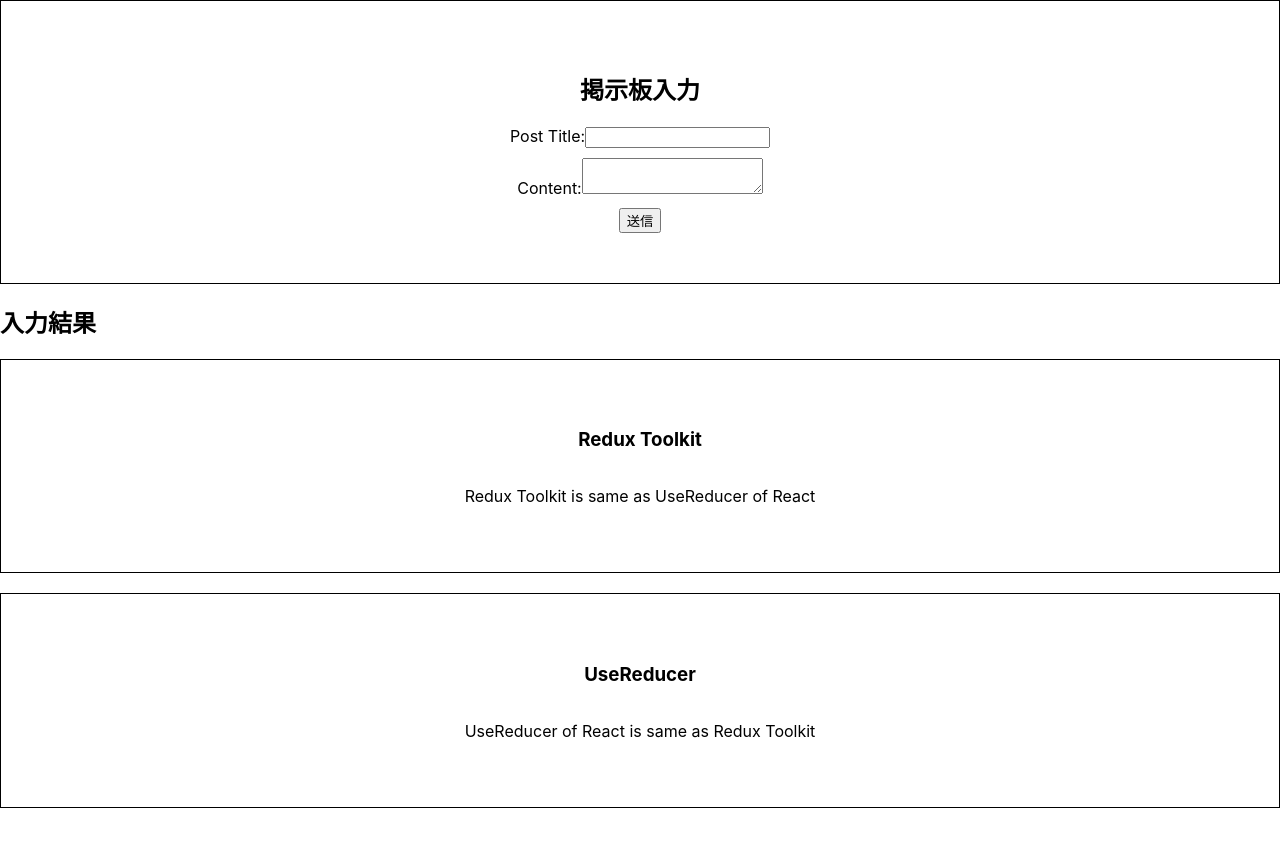
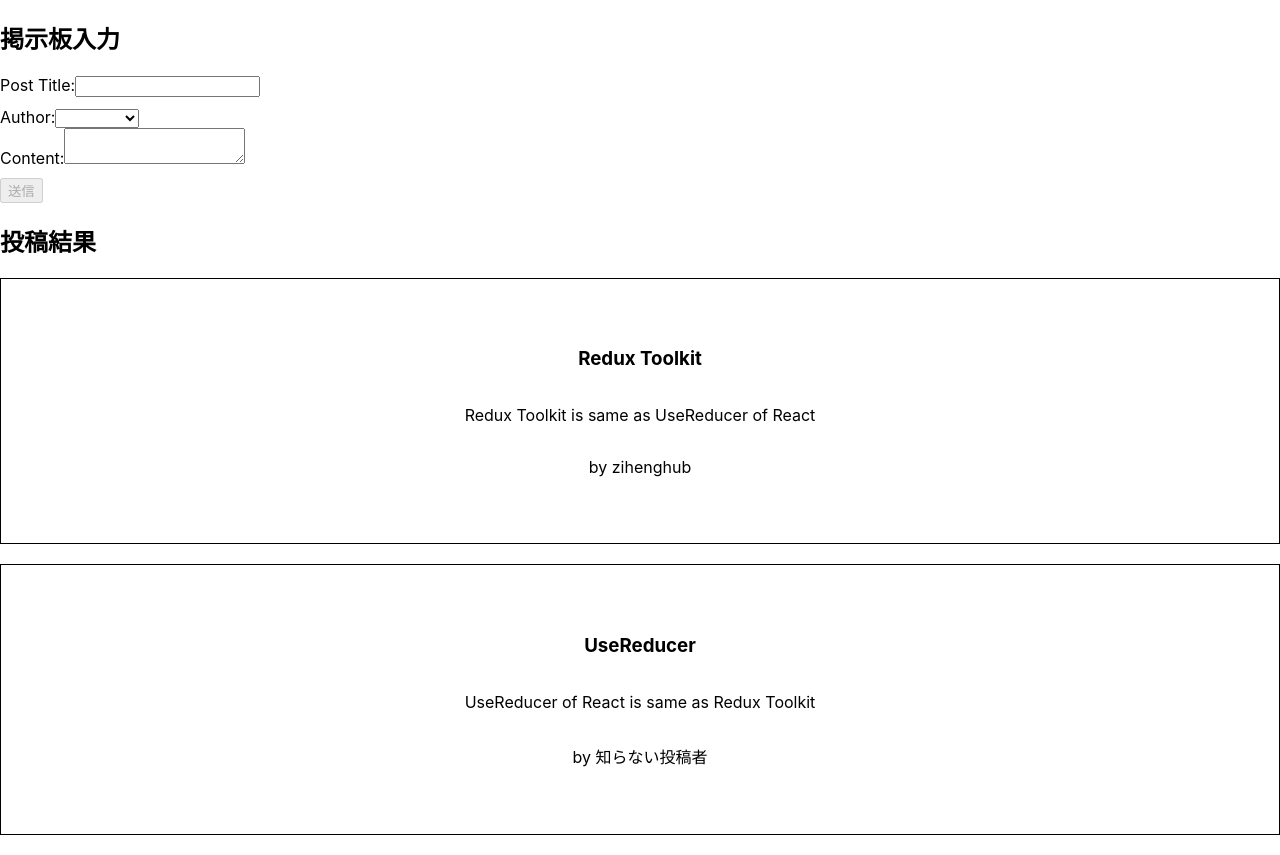
Before and after one commit to ziheng-hub/redux-toolkit-execise-01, a React (Create React App) app: page / in a window 1280 px wide. Before the commit the page ends 828 px from the top, so only its background shows below. Built offline with nearby package versions, Linux system fonts and the light colour scheme.

Commit message:
add features of posts and users

```diff
--- a/src/app/store.js
+++ b/src/app/store.js
@@ -1,8 +1,10 @@
 import { configureStore } from "@reduxjs/toolkit";
 import postsReducer from "../features/posts/postSlice";
+import usersReducer from "../features/users/usersSlice";
 
 export const store = configureStore({
   reducer: {
     posts:postsReducer,
+    users:usersReducer,
   },
 });
--- a/src/features/posts/AddPostForm.jsx
+++ b/src/features/posts/AddPostForm.jsx
@@ -1,15 +1,21 @@
 import React from "react";
 import { useState } from "react";
-import { useDispatch } from "react-redux";
+import { useDispatch, useSelector } from "react-redux";
 import { postAdded } from "./postSlice";
+import { selectAllUsers } from "../users/usersSlice";
 
 const AddPostForm = () => {
   const [title, setTitle] = useState("");
   const [content, setContent] = useState("");
+  const [userId, setUserId] = useState("");
+
   const dispatch = useDispatch();
+
+  const users = useSelector(selectAllUsers);
 
   const onTitleChange = (e) => setTitle(e.target.value);
   const onContentChange = (e) => setContent(e.target.value);
+  const onAuthorChanged = (e) => setUserId(e.target.value);
 
   const onSavePostClicked = () => {
     if (title && content) {
@@ -19,24 +25,25 @@ const AddPostForm = () => {
       //   title: title,
       //   content: content,
       // })
-      dispatch(postAdded(title,content));
+      dispatch(postAdded(title, content, userId));
     }
     setTitle("");
     setContent("");
   };
 
+  //全ての選択肢が入力された場合、送信ボタンを押せる。
+  const canSave = Boolean(title) && Boolean(content) && Boolean(userId);
+
+  const usersOptions = users.map((user) => {
+    return (
+      <option value={user.id} key={user.id}>
+        {user.name}
+      </option>
+    );
+  });
+
   return (
-    <section
-      style={{
-        border: "solid 1px black",
-        padding: "50px",
-        display: "flex",
-        justifyContent: "center",
-        alignItems: "center",
-        flexDirection: "column",
-        marginBottom: "20px",
-      }}
-    >
+    <section>
       <h2>掲示板入力</h2>
       <form
         style={{
@@ -51,6 +58,13 @@ const AddPostForm = () => {
           onChange={onTitleChange}
         />
       </form>
+
+      <label htmlFor="postAuthor">Author:</label>
+      <select id="postAuthor" value={userId} onChange={onAuthorChanged}>
+        <option value=""></option>
+        {usersOptions}
+      </select>
+
       <div
         style={{
           marginBottom: "10px",
@@ -64,7 +78,7 @@ const AddPostForm = () => {
         ></textarea>
       </div>
 
-      <button type="button" onClick={onSavePostClicked}>
+      <button type="button" onClick={onSavePostClicked} disabled={!canSave}>
         送信
       </button>
     </section>
--- /dev/null
+++ b/src/features/posts/PostAuthor.jsx
@@ -0,0 +1,12 @@
+import { useSelector } from "react-redux";
+import { selectAllUsers } from "../users/usersSlice";
+
+import React from 'react'
+
+export const PostAuthor = ({userId}) => {
+  const users = useSelector(selectAllUsers);
+
+  const author = users.find((user) => user.id === userId);
+
+  return <span>by {author ? author.name : "知らない投稿者"}</span>
+}
--- a/src/features/posts/PostsList.jsx
+++ b/src/features/posts/PostsList.jsx
@@ -1,6 +1,7 @@
 import React from "react";
 import { useSelector } from "react-redux";
 import { selectAllPosts } from "./postSlice";
+import { PostAuthor } from "./PostAuthor";
 
 const PostsList = () => {
   // 将来的にstate.postsの内部構造が変わった場合、このように外部のComponentで直接useSelectorを呼ぶのではなく、内部でuseSelectorをExportして、外部で使う。
@@ -12,13 +13,16 @@ const PostsList = () => {
         <h3>{post.title}</h3>
 
         <p>{post.content.substring(0, 100)}</p>
+        <p>
+          <PostAuthor userId={post.id} />
+        </p>
       </article>
     );
   });
 
   return (
     <section>
-      <h2>入力結果</h2>
+      <h2>投稿結果</h2>
       {renderedPosts}
     </section>
   );
--- a/src/features/posts/postSlice.js
+++ b/src/features/posts/postSlice.js
@@ -3,12 +3,12 @@ import { nanoid } from "@reduxjs/toolkit";
 
 const initialState = [
   {
-    id: nanoid(),
+    id: "1",
     title: "Redux Toolkit",
     content: "Redux Toolkit is same as UseReducer of React",
   },
   {
-    id: nanoid(),
+    id: "2",
     title: "UseReducer",
     content: "UseReducer of React is same as Redux Toolkit",
   },
@@ -22,12 +22,13 @@ const postSlice = createSlice({
         reducer(state,action){
             state.push(action.payload)
         },
-        prepare(title,content){
+        prepare(title,content,userId){
             return {
                 payload:{
                     id:nanoid(),
                     title:title,
-                    content:content
+                    content:content,
+                    userId:userId,
                 }
             }
         }
--- /dev/null
+++ b/src/features/users/usersSlice.js
@@ -0,0 +1,13 @@
+import { createSlice } from "@reduxjs/toolkit";
+
+const initialState = [{ id: "1", name: "zihenghub"}];
+
+const usersSlice = createSlice({
+    name:"users",
+    initialState:initialState,
+    reducers:{}
+})
+
+
+export const selectAllUsers = (state) => state.users;
+export default usersSlice.reducer;
```
